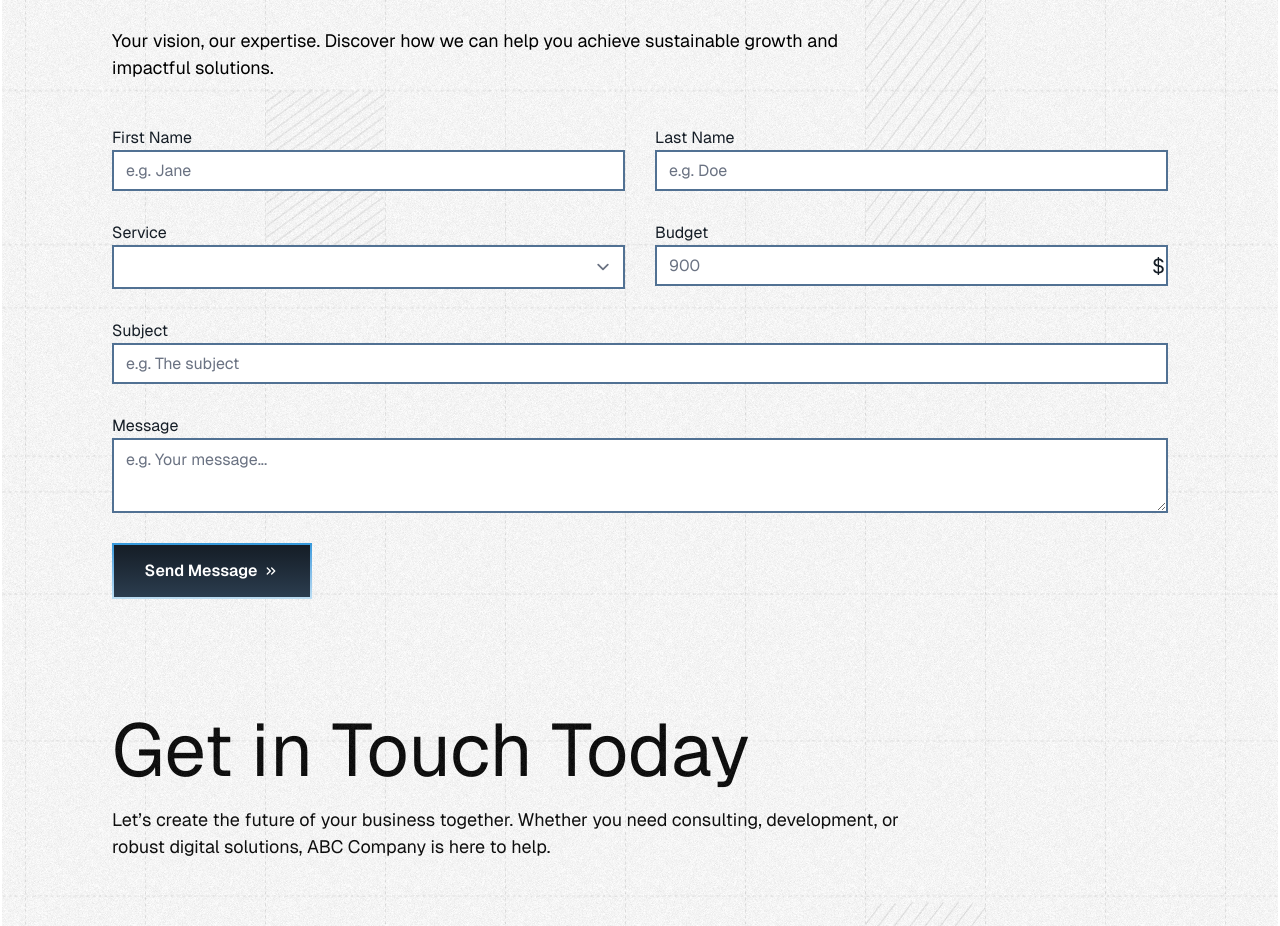
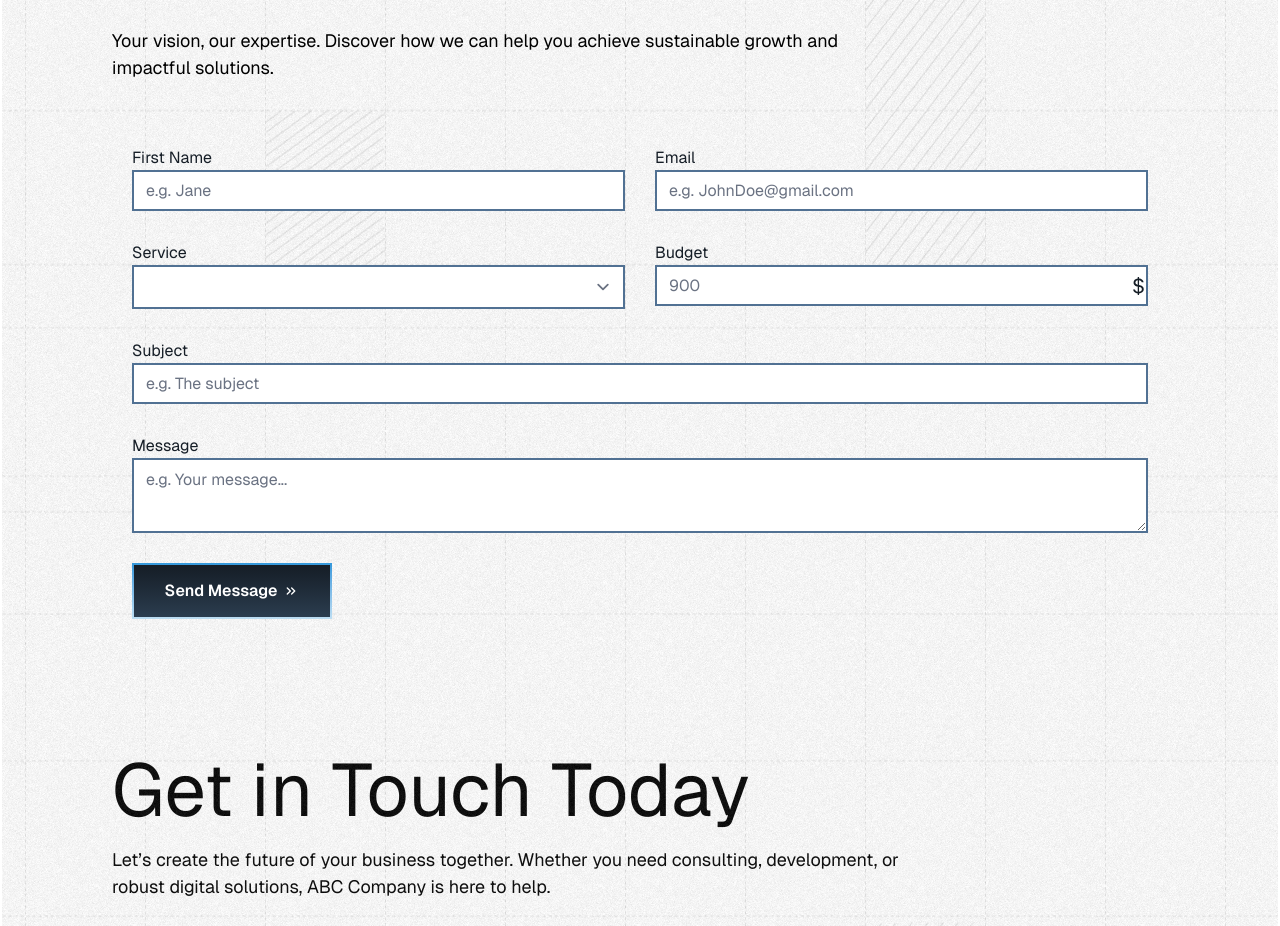
Before and after one commit to kiarashp/svelte-company, a SvelteKit app in the folder sveltekit-project/: page /contact-us in a window 1280 px wide. Shown: the part 980-1906 px from the top of the page. Built offline with nearby package versions, Linux system fonts and the light colour scheme.

Commit message:
added sendgrid email

```diff
--- a/sveltekit-project/package.json
+++ b/sveltekit-project/package.json
@@ -37,6 +37,7 @@
 		"vite": "^7.0.4"
 	},
 	"dependencies": {
-		"@sanity/client": "^7.8.0"
+		"@sanity/client": "^7.8.0",
+		"@sendgrid/mail": "^8.1.5"
 	}
 }
--- a/sveltekit-project/src/app.css
+++ b/sveltekit-project/src/app.css
@@ -22,6 +22,7 @@
 	--color-success-light: rgba(209, 237, 217, 1);
 	--color-warning: rgba(255, 193, 7, 1); /* Yellow/Orange for warning */
 	--color-warning-light: rgba(255, 243, 205, 1);
+	--color-errorRed: rgba(220, 53, 69, 1);
 	--color-error-light: rgba(248, 215, 218, 1);
 	--color-info: rgba(23, 162, 184, 1); /* Blue for information */
 	--color-info-light: rgba(204, 240, 243, 1);
--- a/sveltekit-project/src/components/ButtonPrimary.svelte
+++ b/sveltekit-project/src/components/ButtonPrimary.svelte
@@ -1,4 +1,9 @@
 	<script lang="ts">
+
+		interface button {
+			btnTxt: string,
+			others :  any
+		}
         let {btnTxt, ...others} = $props()
     </script>
     <!-- button -->
--- a/sveltekit-project/src/components/Stories.svelte
+++ b/sveltekit-project/src/components/Stories.svelte
@@ -1,5 +1,5 @@
 <script lang="ts">
-import type { SuccessStory } from 'src/lib/types/sanity';
+import type { SuccessStory } from '$lib/types/sanity';
 
 	import ButtonOutline from './ButtonOutline.svelte';
 
--- a/sveltekit-project/src/routes/+page.svelte
+++ b/sveltekit-project/src/routes/+page.svelte
@@ -4,10 +4,9 @@
 	import OurImpact from '../components/OurImpact.svelte';
 	import WhyAbc from '../components/WhyAbc.svelte';
 	import Stories from '../components/Stories.svelte';
-	import Faq from '../components/Faq.svelte';
+	import Faq from '$components/Faq.svelte';
 
 	const {data} = $props()
-	$inspect(data)
 </script>
 
 <Hero
--- a/sveltekit-project/src/routes/+page.ts
+++ b/sveltekit-project/src/routes/+page.ts
@@ -1,5 +1,5 @@
 import sanityClient from '$lib/utils/sanity';
-import type { SuccessStory } from 'src/lib/types/sanity';
+import type { SuccessStory } from '$lib/types/sanity';
 import type { PageLoad } from './$types';
 
 export const load: PageLoad = async () => {
--- a/sveltekit-project/src/routes/api/send-mail/+server.ts
+++ b/sveltekit-project/src/routes/api/send-mail/+server.ts
@@ -0,0 +1,50 @@
+import { SENDGRID_API_KEY } from '$env/static/private';
+import sgmail from '@sendgrid/mail';
+import { json } from '@sveltejs/kit';
+
+sgmail.setApiKey(SENDGRID_API_KEY);
+
+export async function POST({ request }) {
+	// function delay(ms: number) {
+	// 	return new Promise((resolve) => setTimeout(resolve, ms));
+	// }
+
+	// await delay(3000);
+	const {
+		contactName,
+		contactEmail,
+		contactService,
+		contactBudget,
+		contactSubject,
+		contactMessage
+	} = await request.json();
+	if (
+		!contactName ||
+		!contactEmail ||
+		!contactService ||
+		!contactBudget ||
+		!contactSubject ||
+		!contactMessage
+	) {
+		return json({ error: 'All fields are required' }, { status: 400 });
+	}
+	const msg = {
+		to: 'info@kiapmd.com',
+		from: 'form@kiapmd.com',
+		subject: `New Contact Us Form Submission from ABC Company`,
+		html: `somebody used the contact us form on ABC Company website. Here are the details:<br>
+        <p><strong>Name:</strong> ${contactName}</p>
+        <p><strong>Email:</strong> ${contactEmail}</p>
+        <p><strong>Subject:</strong> ${contactSubject}</p>
+        <p><strong>Budget:</strong> ${contactBudget}</p>
+        <p><strong>Service:</strong> ${contactService}</p>
+        <p><strong>Message:</strong> ${contactMessage}</p>
+    `
+	};
+	try {
+		await sgmail.send(msg);
+		return json({ emailSentSuccessfully: true });
+	} catch (error) {
+		return json({ error }, { status: 500 });
+	}
+}
--- a/sveltekit-project/src/routes/contact-us/+page.svelte
+++ b/sveltekit-project/src/routes/contact-us/+page.svelte
@@ -1,6 +1,7 @@
 <script lang="ts">
-	import Hero from '../../components/Hero.svelte';
+	import Hero from '$components/Hero.svelte';
 	import ButtonPrimary from '$components/ButtonPrimary.svelte';
+	import { json } from '@sveltejs/kit';
 
 	interface theInput {
 		value: string;
@@ -22,7 +23,7 @@
 		touched: false,
 		isValid: false
 	});
-	let contactLastName = $state({
+	let contactEmail = $state({
 		value: '',
 		touched: false,
 		isValid: false
@@ -47,23 +48,45 @@
 		touched: false,
 		isValid: false
 	});
-	let isFormInvalid = $state(false);
+	let doesEmailSent = $state(false);
+	let showErrorMessage = $state(false);
+	let isLoading = $state(false);
 
-	function handleSubmitForm(e: Event) {
+	async function handleSubmitForm(e: Event) {
 		e.preventDefault();
 		if (
 			contactName.isValid &&
-			contactLastName.isValid &&
+			contactEmail.isValid &&
 			contactService.isValid &&
 			contactBudget.isValid &&
 			contactSubject.isValid &&
 			contactMessage.isValid
 		) {
-			console.log('send data');
+			console.log('form submited');
+			isLoading = true;
+			const response = await fetch('/api/send-mail', {
+				method: 'POST',
+				body: JSON.stringify({
+					contactName: contactName.isValid,
+					contactEmail: contactEmail.isValid,
+					contactService: contactService.isValid,
+					contactBudget: contactBudget.isValid,
+					contactSubject: contactSubject.isValid,
+					contactMessage: contactMessage.isValid
+				}),
+				headers: { 'Ccontent-Type': 'application/json' }
+			});
+			if (response.ok) {
+				doesEmailSent = true;
 			} else {
-			isFormInvalid = true;
+				showErrorMessage = true;
+			}
+			isLoading = false;
+
+			console.log(response);
+		} else {
 			contactName.touched = true;
-			contactLastName.touched = true;
+			contactEmail.touched = true;
 			contactService.touched = true;
 			contactBudget.touched = true;
 			contactSubject.touched = true;
@@ -85,7 +108,28 @@
 		Your vision, our expertise. Discover how we can help you achieve sustainable growth and
 		impactful solutions.
 	</p>
-	<form class="text-primary mt-[45px] grid w-full grid-cols-12 gap-[30px]">
+	<form class=" text-primary relative mt-[45px] grid w-full grid-cols-12 gap-[30px] p-5">
+		{#if isLoading}
+			<div
+				class="absolute inset-0 z-20 col-span-12 flex h-full w-full items-center justify-center rounded-sm bg-[rgba(21,29,38,0.8)]"
+			>
+				<div
+					class="border-secondary border-t-accent h-15 w-15 border-6 animate-spin rounded-full"
+				></div>
+			</div>
+		{/if}
+
+		{#if doesEmailSent}
+			<div class="text-success body-lg col-span-12 w-full font-bold">
+				Thanks for reaching out to ABC Company! Your message has been successfully sent. We'll get
+				back to you within 1-2 business days.
+			</div>
+		{:else if showErrorMessage}
+			<p class="text-errorRed body-lg col-span-12 w-full font-bold">
+				Delivery Failed: Unfortunately, your email could not be sent at this time. This might be due
+				to a temporary network issue. Please refresh the page and try sending your message again.
+			</p>
+		{:else}
 			<!-- first name -->
 			<div class="col-span-6 flex flex-col">
 				<label class="text-primary" for="first-name-input">First Name</label>
@@ -107,23 +151,23 @@
 					/>
 				</div>
 			</div>
-		<!-- Last Name -->
+			<!-- Email -->
 			<div class="col-span-6 flex flex-col">
-			<label class="text-primary" for="last-name-input">Last Name</label>
+				<label class="text-primary" for="email-input">Email</label>
 				<div class="w-full">
 					<input
 						class="border-accent focus:ring-accent h-full w-full appearance-none border-[2px] focus:ring-2"
-					class:bg-mist={contactLastName.isValid}
-					class:inputError={!contactLastName.isValid && contactLastName.touched}
+						class:bg-mist={contactEmail.isValid}
+						class:inputError={!contactEmail.isValid && contactEmail.touched}
 						type="text"
-					id="last-name-input"
-					name="last-name"
-					placeholder="e.g. Doe"
-					autocomplete="family-name"
+						id="email-input"
+						name="email"
+						placeholder="e.g. JohnDoe@gmail.com"
+						autocomplete="email"
 						required
-					bind:value={contactLastName.value}
+						bind:value={contactEmail.value}
 						oninput={(e) => {
-						checkValidity(e, contactLastName);
+							checkValidity(e, contactEmail);
 						}}
 					/>
 				</div>
@@ -222,7 +266,10 @@
 				</div>
 			</div>
 			<!-- button -->
+			<div class="col-span-12 w-full">
 				<ButtonPrimary type="submit" btnTxt="Send Message" onclick={handleSubmitForm} />
+			</div>
+		{/if}
 	</form>
 </div>
 
```
Also changed, not shown: 1 other file (tests, documents, lock files or other folders). Lines whose indentation alone changed are shown as unchanged.
